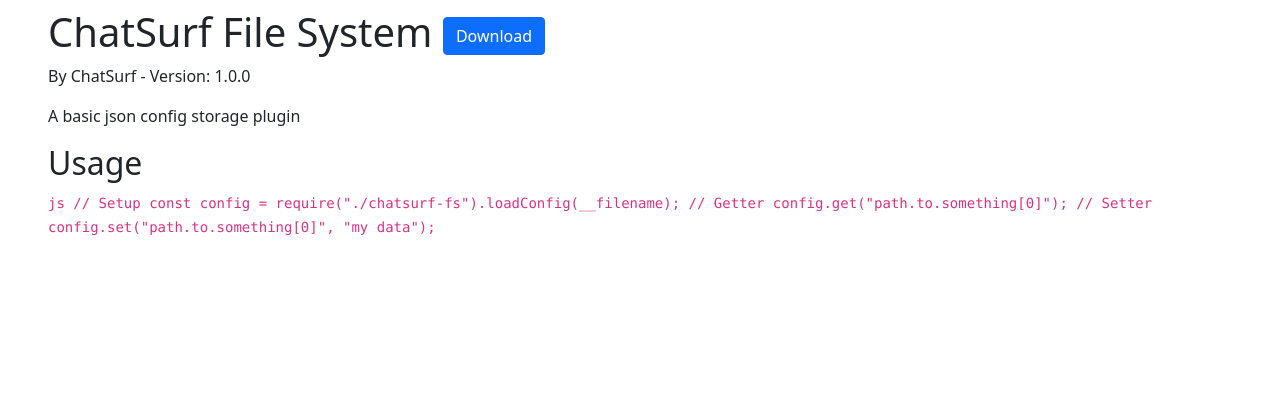
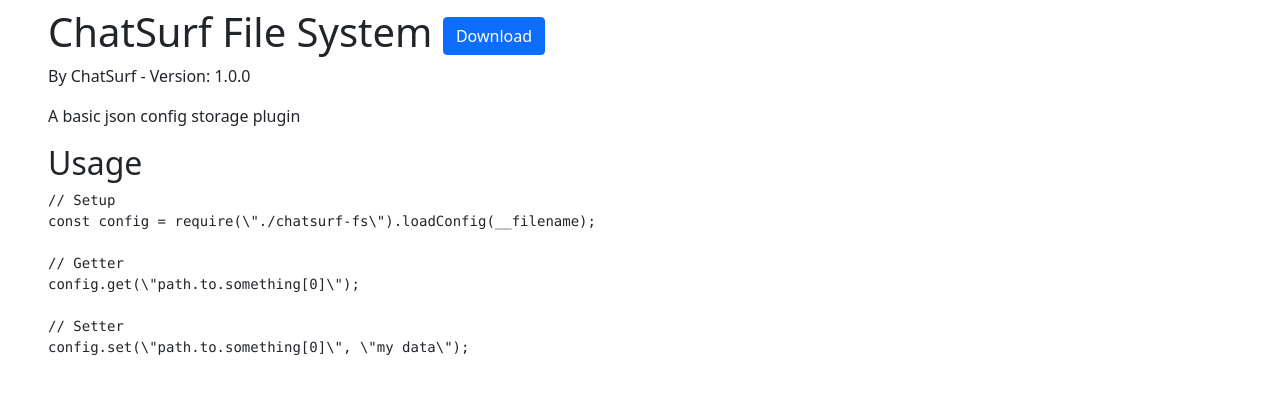
Before and after one commit to ChatSurfApp/plugins, a Jekyll site: the page built from _plugins/chatsurf-fs.md, in a window 1280 px wide. Shown: the top 394 px of the page. Built offline with Jekyll 4.4.1, drawn with Linux system fonts in a browser that asks for light colours.

````diff
--- a/_plugins/chatsurf-fs.md
+++ b/_plugins/chatsurf-fs.md
@@ -3,7 +3,7 @@ layout: plugin
 title: ChatSurf File System
 author: ChatSurf
 version: 1.0.0
-description: "
+description: |
     A basic json config storage plugin
 
     ## Usage
@@ -18,5 +18,4 @@ description: "
     // Setter
     config.set(\"path.to.something[0]\", \"my data\");
     ```
-    "
 ---
````
